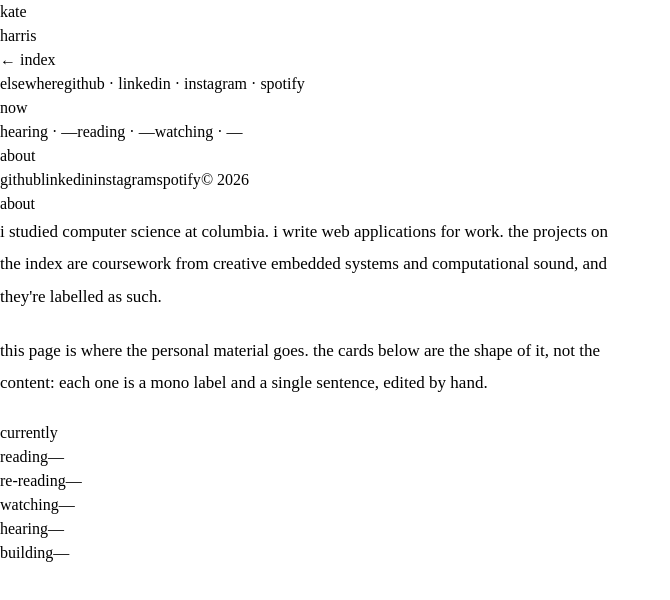
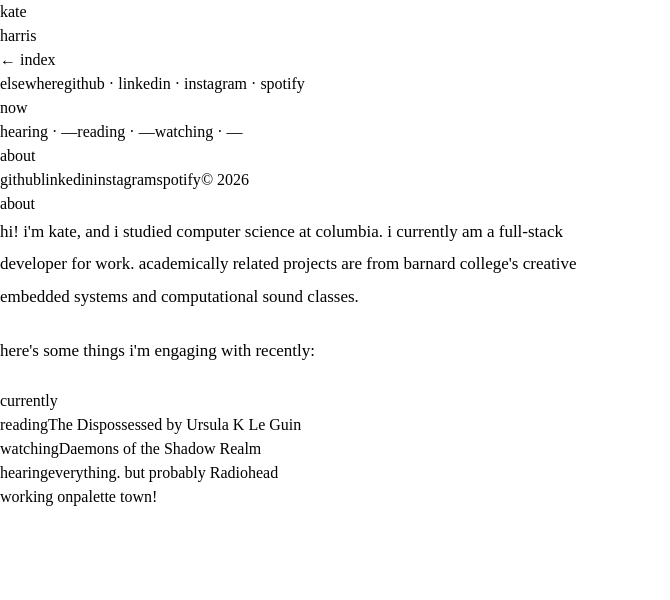
Before and after one commit to Kysariin/kysariin.github.io, a React (Vite) app in the folder client/: page /about in a window 1280 px wide. Shown: the top 600 px of the page, without its empty margins (0-670 px from the left). Built offline with nearby package versions, Linux system fonts and the light colour scheme.

Commit message:
about message again

```diff
--- a/client/src/pages/About.tsx
+++ b/client/src/pages/About.tsx
@@ -1,7 +1,13 @@
 import React from "react";
 import { Shell, RailMeta } from "@/components/Shell";
 
-const CARDS = ["reading", "re-reading", "watching", "hearing", "building"];
+const CARDS = [
+  { label: "reading", value: "The Dispossessed by Ursula K Le Guin" },
+  //{ label: "re-reading", value: "—" },
+  { label: "watching", value: "Daemons of the Shadow Realm" },
+  { label: "hearing", value: "everything. but probably Radiohead" },
+  { label: "working on", value: "palette town!" },
+];
 
 export default function About() {
   return (
@@ -11,22 +17,21 @@ export default function About() {
 
         <div className="prose-site">
           <p>
-            i studied computer science at columbia. i write web applications for work. the projects on the index
-            are coursework from creative embedded systems and computational sound, and they're labelled as such.
+            hi! i'm kate, and i studied computer science at columbia. i currently am a full-stack developer for work. academically related
+            projects are from barnard college's creative embedded systems and computational sound classes.
           </p>
           <p>
-            this page is where the personal material goes. the cards below are the shape of it, not the content:
-            each one is a mono label and a single sentence, edited by hand.
+            here's some things i'm engaging with recently:
           </p>
         </div>
 
         <div className="flex flex-col gap-[18px] max-w-[760px]">
           <span className="font-mono text-[10px] tracking-[0.18em] uppercase text-label">currently</span>
           <div className="grid grid-cols-[repeat(auto-fit,minmax(220px,1fr))] gap-[18px]">
-            {CARDS.map((label) => (
-              <div key={label} className="border border-rule bg-panel p-[18px] flex flex-col gap-2.5">
-                <span className="font-mono text-[9px] tracking-[0.18em] uppercase text-label">{label}</span>
-                <span className="text-[14px] leading-[1.7] text-body">—</span>
+            {CARDS.map((card) => (
+              <div key={card.label} className="border border-rule bg-panel p-[18px] flex flex-col gap-2.5">
+                <span className="font-mono text-[9px] tracking-[0.18em] uppercase text-label">{card.label}</span>
+                <span className="text-[14px] leading-[1.7] text-body">{card.value}</span>
               </div>
             ))}
           </div>
```
